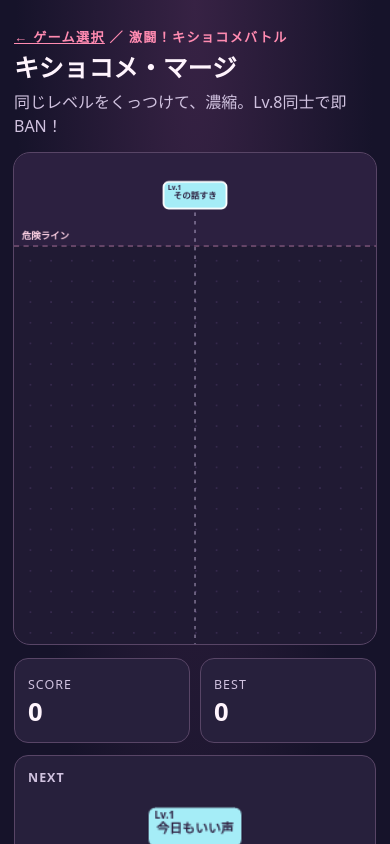
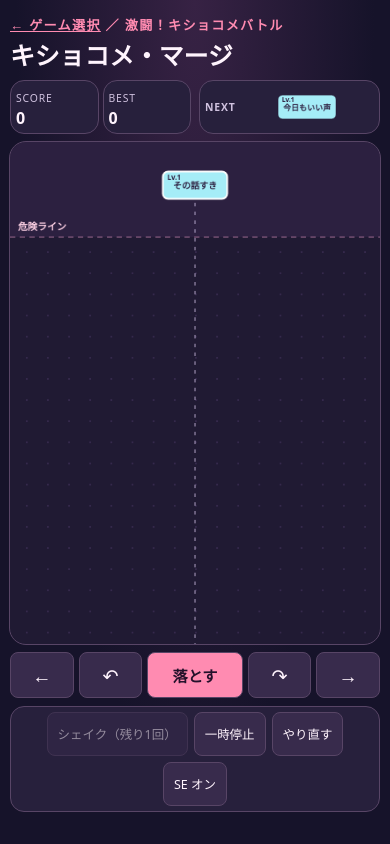
Before and after one commit to Umetana/umetana_games, a plain HTML site: page kishocome-merge/index.html in a window 390 px wide. Both pictures are taken after a click on the button "スタート". Shown: the top 844 px of the page. Drawn offline with Linux system fonts and the light colour scheme.

Commit message:
Add touch controls and shake to Kishocome Merge

```diff
--- a/kishocome-merge/config.mjs
+++ b/kishocome-merge/config.mjs
@@ -14,6 +14,17 @@ export const config = {
   movePixelsPerSecond: 320,
   dropWeights: [60, 30, 10],
   banScore: 2000,
+  shake: {
+    duration: 700,
+    screenX: 17,
+    screenY: 13,
+    pulses: [
+      { at: 0, x: -7, lift: 3 },
+      { at: 155, x: 12, lift: 4 },
+      { at: 310, x: -12, lift: 4 },
+      { at: 490, x: 2, lift: 9 },
+    ],
+  },
   mergeEffectMs: 440,
   banEffectMs: 720,
   volume: 0.12,
--- a/kishocome-merge/game.mjs
+++ b/kishocome-merge/game.mjs
@@ -50,6 +50,7 @@ export class MergeGame {
     this.effects = [];
     this.score = 0;
     this.time = 0;
+    this.shake = null;
     this.danger = 0;
     this.pending = null;
     this.over = false;
@@ -128,10 +129,40 @@ export class MergeGame {
     this.onMerge?.(ban, this.score);
   }
 
+  canShake() {
+    return !this.over && !this.shake && this.cards.size > 0;
+  }
+
+  startShake() {
+    if (!this.canShake()) return false;
+    this.shake = { started: this.time, nextPulse: 0 };
+    return true;
+  }
+
+  applyShakePulses() {
+    if (!this.shake) return;
+    const { Body } = this.matter;
+    const elapsed = this.time - this.shake.started;
+    const { pulses } = config.shake;
+    while (this.shake.nextPulse < pulses.length && elapsed >= pulses[this.shake.nextPulse].at) {
+      const pulse = pulses[this.shake.nextPulse++];
+      for (const { body } of this.cards.values()) {
+        const height = clamp((config.height - body.position.y) / (config.height - config.dangerY), 0, 1);
+        const side = body.position.x / config.width * 2 - 1;
+        Body.setVelocity(body, {
+          x: body.velocity.x + pulse.x * (0.72 + height * 0.28),
+          y: body.velocity.y - pulse.lift * (0.46 + height * 0.72),
+        });
+        Body.setAngularVelocity(body, clamp(body.angularVelocity + (pulse.x * 0.008 - side * 0.05), -0.20, 0.20));
+      }
+    }
+  }
+
   step(direction = 0) {
     if (this.over) return;
     const { Body, Engine } = this.matter;
     this.time += config.stepMs;
+    this.applyShakePulses();
     this.aim(direction * config.movePixelsPerSecond * config.stepMs / 1000);
     for (const card of this.cards.values()) {
       const { body } = card;
--- a/kishocome-merge/index.html
+++ b/kishocome-merge/index.html
@@ -17,7 +17,8 @@
       <p>同じレベルをくっつけて、濃縮。Lv.8同士で即BAN！</p>
     </header>
     <div class="layout">
-      <section class="board" aria-label="ゲームフィールド">
+      <div class="play-area">
+        <section id="board" class="board" aria-label="ゲームフィールド">
           <canvas id="field" width="420" height="570" aria-label="コメントカードの盤面"></canvas>
           <section id="overlay" class="overlay">
             <h2 id="state">読み込み中…</h2>
@@ -45,6 +46,14 @@
             </div>
           </section>
         </section>
+        <div id="touchControls" class="touch-controls" role="group" aria-label="ゲーム操作" hidden>
+          <button type="button" data-move="-1" aria-label="左に移動">←</button>
+          <button type="button" data-turn="-1" aria-label="左に回転">↶</button>
+          <button type="button" data-drop>落とす</button>
+          <button type="button" data-turn="1" aria-label="右に回転">↷</button>
+          <button type="button" data-move="1" aria-label="右に移動">→</button>
+        </div>
+      </div>
       <aside aria-label="スコアと操作">
         <div class="scores">
           <div><span>SCORE</span><strong id="score">0</strong></div>
@@ -62,11 +71,12 @@
             <div><dt>落下</dt><dd><kbd>Space</kbd></dd></div>
           </dl>
           <div class="actions">
+            <button id="shake" type="button" disabled>シェイク（残り1回）</button>
             <button id="pause" type="button" disabled>一時停止</button>
             <button id="restart" type="button" disabled>やり直す</button>
             <button id="sound" type="button" aria-pressed="true">SE オン</button>
           </div>
-          <p class="hint">Escで一時停止 ／ Rでやり直し<br>危険ラインを3秒越えると終了。</p>
+          <p class="hint">Fでシェイク（1プレイ1回）<br>Escで一時停止 ／ Rでやり直し<br>危険ラインを3秒越えると終了。</p>
         </section>
       </aside>
     </div>
--- a/kishocome-merge/main.mjs
+++ b/kishocome-merge/main.mjs
@@ -3,8 +3,8 @@ import { MergeGame, readComments } from './game.mjs';
 import { createNextRenderer, createRenderer } from './render.mjs';
 
 const ui = Object.fromEntries([
-  'field', 'overlay', 'state', 'message', 'primary', 'secondary', 'score',
-  'best', 'nextCard', 'gameModes', 'pause', 'restart', 'sound',
+  'board', 'field', 'overlay', 'state', 'message', 'primary', 'secondary', 'score',
+  'best', 'nextCard', 'gameModes', 'pause', 'restart', 'shake', 'sound', 'touchControls',
 ].map(id => [id, document.getElementById(id)]));
 
 const storagePrefix = 'kishocome-merge:';
@@ -93,6 +93,7 @@ async function init() {
   });
 
   const pressed = new Set();
+  const touchMoves = new Map();
   const left = ['ArrowLeft', 'KeyA'];
   const right = ['ArrowRight', 'KeyD'];
   let mode = 'title';
@@ -107,15 +108,45 @@ async function init() {
     drawNext(next);
   }
 
+  function refreshShake() {
+    ui.shake.disabled = mode !== 'playing' || !game.canShake();
+    const label = game.shake ? 'シェイク済み' : 'シェイク（残り1回）';
+    if (ui.shake.textContent !== label) ui.shake.textContent = label;
+
+    const elapsed = game.shake ? game.time - game.shake.started : Infinity;
+    const { duration, screenX, screenY } = config.shake;
+    if (mode !== 'playing' || elapsed >= duration) {
+      ui.board.style.removeProperty('--shake-x');
+      ui.board.style.removeProperty('--shake-y');
+      return;
+    }
+    const progress = elapsed / duration;
+    const damping = 1 - progress;
+    const horizontal = -Math.sin(elapsed * Math.PI / 155) * screenX * damping;
+    const kick = Math.max(0, 1 - Math.abs(elapsed - 530) / 75);
+    const vertical = Math.sin(progress * Math.PI * 6) * 4 * damping - screenY * kick;
+    ui.board.style.setProperty('--shake-x', horizontal + 'px');
+    ui.board.style.setProperty('--shake-y', vertical + 'px');
+  }
+
+  function shake() {
+    if (mode !== 'playing' || !game.startShake()) return;
+    ui.shake.blur();
+    refreshShake();
+  }
+
   function changeMode(nextMode) {
     mode = nextMode;
     pressed.clear();
+    touchMoves.clear();
+    ui.touchControls.hidden = mode !== 'playing';
     elapsed = 0;
     ui.pause.disabled = !['playing', 'paused'].includes(mode);
     ui.restart.disabled = ui.pause.disabled;
     ui.pause.textContent = mode === 'paused' ? '再開' : '一時停止';
     ui.overlay.hidden = mode === 'playing';
     refreshNext();
+    refreshShake();
     if (mode === 'playing' && document.activeElement instanceof HTMLElement) document.activeElement.blur();
   }
 
@@ -164,8 +195,39 @@ async function init() {
     ui.best.textContent = loadBest(ui.gameModes.querySelector('input:checked').value);
   };
   ui.pause.onclick = pause;
+  ui.shake.onclick = shake;
   ui.restart.onclick = restart;
-  const gameKeys = new Set([...left, ...right, 'KeyQ', 'KeyE', 'Space', 'Escape', 'KeyR']);
+  function drop() {
+    if (mode !== 'playing') return;
+    unlockAudio();
+    game.drop();
+    refreshNext();
+  }
+
+  for (const button of ui.touchControls.querySelectorAll('[data-move]')) {
+    const direction = Number(button.dataset.move);
+    button.addEventListener('pointerdown', event => {
+      if (mode !== 'playing' || event.button !== 0) return;
+      event.preventDefault();
+      button.setPointerCapture(event.pointerId);
+      touchMoves.set(event.pointerId, direction);
+      game.aim(direction * 8);
+    });
+    for (const type of ['pointerup', 'pointercancel', 'lostpointercapture']) {
+      button.addEventListener(type, event => touchMoves.delete(event.pointerId));
+    }
+    button.addEventListener('click', event => {
+      if (mode === 'playing' && event.detail === 0) game.aim(direction * 8);
+    });
+  }
+  for (const button of ui.touchControls.querySelectorAll('[data-turn]')) {
+    button.onclick = () => {
+      if (mode === 'playing') game.aim(0, Number(button.dataset.turn) * config.rotateDegrees);
+    };
+  }
+  ui.touchControls.querySelector('[data-drop]').onclick = drop;
+
+  const gameKeys = new Set([...left, ...right, 'KeyQ', 'KeyE', 'Space', 'Escape', 'KeyR', 'KeyF']);
   window.addEventListener('keydown', event => {
     if (!gameKeys.has(event.code) || event.altKey || event.ctrlKey || event.metaKey) return;
     if (event.code === 'Space' && event.target instanceof HTMLButtonElement) return;
@@ -179,16 +241,16 @@ async function init() {
     }
     if (event.code === 'KeyR') restart();
     if (mode !== 'playing') return;
+    if (event.code === 'KeyF') shake();
     if (event.code === 'KeyQ') game.aim(0, -config.rotateDegrees);
     if (event.code === 'KeyE') game.aim(0, config.rotateDegrees);
-    if (event.code === 'Space') {
-      unlockAudio();
-      game.drop();
-      refreshNext();
-    }
+    if (event.code === 'Space') drop();
   });
   window.addEventListener('keyup', event => pressed.delete(event.code));
-  window.addEventListener('blur', () => pressed.clear());
+  window.addEventListener('blur', () => {
+    pressed.clear();
+    touchMoves.clear();
+  });
   document.addEventListener('visibilitychange', () => {
     if (document.hidden && mode === 'playing') pause();
   });
@@ -198,7 +260,13 @@ async function init() {
     previousTime = now;
     if (mode === 'playing') {
       elapsed += delta;
-      const direction = Number(right.some(key => pressed.has(key))) - Number(left.some(key => pressed.has(key)));
+      let moveLeft = left.some(key => pressed.has(key));
+      let moveRight = right.some(key => pressed.has(key));
+      for (const direction of touchMoves.values()) {
+        moveLeft ||= direction < 0;
+        moveRight ||= direction > 0;
+      }
+      const direction = Number(moveRight) - Number(moveLeft);
       while (elapsed >= config.stepMs && !game.over) {
         game.step(direction);
         elapsed -= config.stepMs;
@@ -210,6 +278,7 @@ async function init() {
       }
     }
     draw(game);
+    refreshShake();
     requestAnimationFrame(frame);
   }
 
--- a/kishocome-merge/style.css
+++ b/kishocome-merge/style.css
@@ -27,6 +27,9 @@ h1 { margin: 2px 0; font-size: clamp(1.55rem, 5vw, 2.6rem); }
   border-radius: 16px;
   outline: 1px solid var(--line);
   background: #201a33;
+}
+@media (prefers-reduced-motion: no-preference) {
+  .board { transform: translate(var(--shake-x, 0px), var(--shake-y, 0px)); }
 }
 canvas { width: 100%; height: auto; display: block; }
 .overlay {
@@ -91,6 +94,45 @@ button:focus-visible { outline: 2px solid #fff; outline-offset: 2px; }
 button:disabled { opacity: .5; cursor: default; }
 #primary { background: #ff8bb1; color: #23102a; font-weight: 800; }
 .hint { font-size: .8rem; margin: 12px 0 0; color: var(--muted); }
+.touch-controls { display: none; }
+@media (any-pointer: coarse), (max-width: 620px) {
+  .touch-controls {
+    display: grid;
+    grid-template-columns: 1fr 1fr 1.5fr 1fr 1fr;
+    gap: 5px;
+    margin-top: 8px;
+  }
+  .touch-controls button {
+    min-height: 46px;
+    padding: 4px 2px;
+    font-size: 1.2rem;
+    touch-action: manipulation;
+    user-select: none;
+  }
+  .touch-controls [data-move] { touch-action: none; }
+  .touch-controls [data-drop] { background: var(--accent); color: #23102a; font-size: .95rem; font-weight: 800; }
+  .touch-controls button:active { filter: brightness(1.25); }
+}
 @media (max-width: 620px) {
-  .layout { grid-template-columns: minmax(0, 420px); justify-content: center; }
+  main { width: min(420px, calc(100% - 20px)); padding: 10px 0; }
+  header { margin-bottom: 8px; }
+  header > p:last-child { display: none; }
+  .layout { grid-template-columns: repeat(2, minmax(0, 1fr)); gap: 8px; }
+  aside { display: contents; }
+  .scores { grid-column: 1; grid-row: 1; gap: 4px; }
+  .scores > div, .next { padding: 4px 5px; min-height: 0; }
+  .scores span, .next h2 { font-size: .65rem; }
+  .scores strong { font-size: 1rem; overflow-wrap: anywhere; }
+  .next { grid-column: 2; grid-row: 1; display: flex; align-items: center; gap: 4px; }
+  .next h2 { margin: 0; }
+  .next canvas { width: min(100%, 94px); min-width: 0; }
+  .play-area { grid-column: 1 / -1; grid-row: 2; }
+  .board {
+    width: min(100%, max(220px, calc((100svh - 290px) * 420 / 570)));
+    margin-inline: auto;
+  }
+  .overlay { padding: 12px; }
+  .controls { grid-column: 1 / -1; grid-row: 3; padding: 5px; }
+  .controls h2, .controls dl, .controls .hint { display: none; }
+  .controls button { min-height: 44px; font-size: .78rem; }
 }
```
Also changed, not shown: 1 other file. Lines whose indentation alone changed are shown as unchanged.
